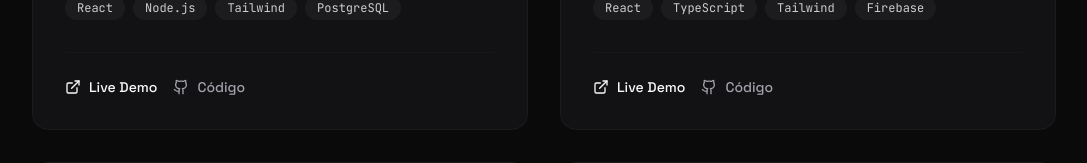
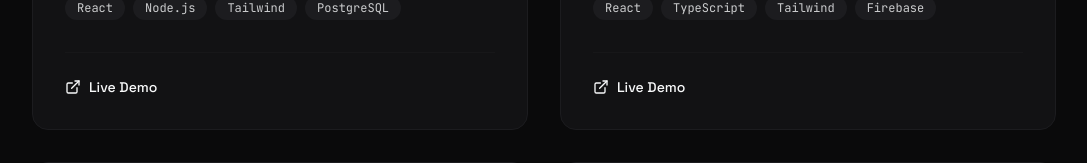
Before and after one commit to dariohidalgo/Porfolio, a React (Vite) app in the folder web/: page / in a window 1280 px wide. Shown: the part 2220-2383 px from the top of the page, without its empty margins (96-1183 px from the left). Built offline with nearby package versions, Linux system fonts and the light colour scheme.

Commit message:
cambios en titulos

```diff
--- a/web/src/components/Hero.jsx
+++ b/web/src/components/Hero.jsx
@@ -46,7 +46,7 @@ export default function Hero() {
                         transition={{ duration: 0.5, delay: 0.1 }}
                         className="text-5xl md:text-7xl font-bold tracking-tight text-textMain"
                     >
-                        Ingeniero de Software <br className="hidden md:block" />
+                        Desarrollador Front/End <br className="hidden md:block" />
                         <span className="text-transparent bg-clip-text bg-gradient-to-r from-primary to-secondary">
                             Construyendo Soluciones
                         </span>
--- a/web/src/components/Projects.jsx
+++ b/web/src/components/Projects.jsx
@@ -102,9 +102,7 @@ export default function Projects() {
                                             <ExternalLink className="w-4 h-4 mr-2" /> Live Demo
                                         </span>
                                     )}
-                                    <a href="#" className="inline-flex items-center text-sm font-medium hover:text-primary transition-colors text-textMuted">
-                                        <Github className="w-4 h-4 mr-2" /> Código
-                                    </a>
+
                                 </div>
                             </div>
                         </motion.div>
```
